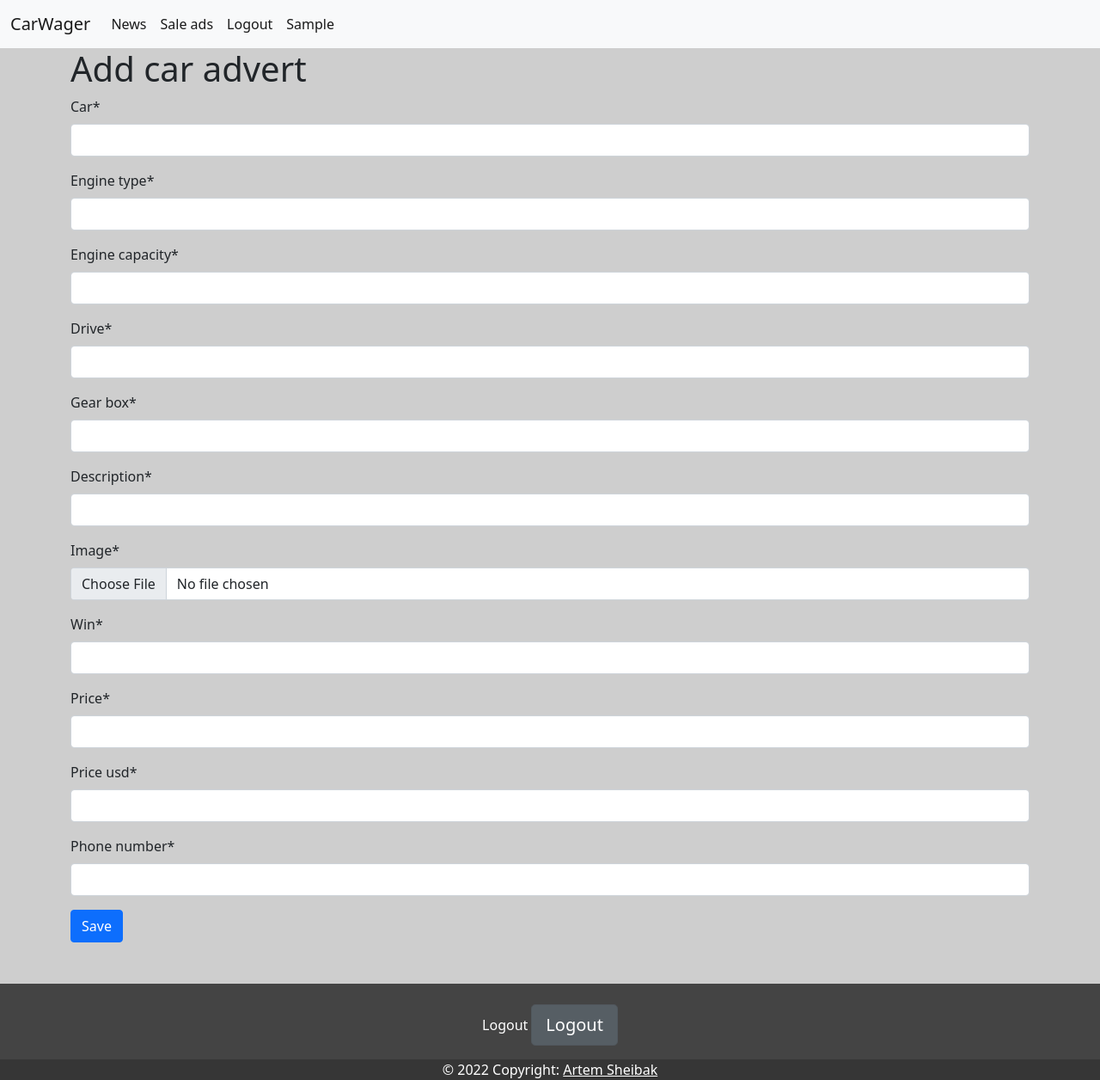
After one commit to weibak/carwager, a Django app: page /showbill/add/ in a window 1280 px wide. The commit adds this page. Shown: the whole page at 86% size. Run offline with Django 4.2, Linux system fonts and the light colour scheme; the visitor is signed in with stand-in values (Sample User, id 1); some libraries are stand-ins or nearby versions.

Commit message:
update project
add form to create new advert

change car model, add model of advert

create few new templates

fix all of url(it's works)

```diff
--- a/carwager/general/templatetags/text_tags.py
+++ b/carwager/general/templatetags/text_tags.py
@@ -4,5 +4,5 @@ register = template.Library()
 
 
 @register.filter(name="cut_text")
-def cut_text(text, length):
-    return text[:length]
+def cut_text(description, length):
+    return description[:length]
--- a/carwager/general/urls.py
+++ b/carwager/general/urls.py
@@ -17,9 +17,9 @@ from django.conf import settings
 from django.contrib import admin
 from django.urls import path
 
-from general.views import register, sign_in, logout_view
+from general.views import register, sign_in, logout_view, profile_view
 from news.views import news_list_all
-from showbill.views import CarView
+from showbill.views import CarView, create_advert, advert_view
 
 urlpatterns = [
     path('admin/', admin.site.urls),
@@ -27,10 +27,12 @@ urlpatterns = [
     path("register/", register, name="register"),
     path("auth/", sign_in, name="auth"),
     path("logout/", logout_view, name="logout"),
-    path('showbill/', CarView.as_view(), name="news"),
-   # path('showbill/', "admin.site.urls", name="showbill"),
-   # path('cars/', "admin.site.urls", name="cars"),
-   # path('cars/auction/', "admin.site.urls", name="cars_auction"),
+    path('showbill/', CarView.as_view(), name="showbill"),
+    path('news/', news_list_all, name="news"),
+    path('profile/', profile_view, name="profile"),
+    path("advert/<int:advert_id>", advert_view, name="car_advert"),
+    path('showbill/add/', create_advert, name="add_advert"),
+
 ]
 
 
--- a/carwager/news/views.py
+++ b/carwager/news/views.py
@@ -11,5 +11,5 @@ def news_list_all(request):
     if request.user.is_anonymous:
         return redirect("auth")
     news = News.objects.order_by("-created_at")
-    logger.info(f"Posts of all users")
+    logger.info(f"News list")
     return render(request, "news/news_list.html", {"news": news})
--- a/carwager/showbill/forms.py
+++ b/carwager/showbill/forms.py
@@ -1,17 +1,41 @@
 from django import forms
+from django.conf import settings
 from django.core.exceptions import ValidationError
 
-from showbill.models import ORDER_BY_CHOICES
+from showbill.models import ORDER_BY_CHOICES, DRIVE, ENGINE_TYPE, GEAR_BOX
 
 
 class CarFiltersForm(forms.Form):
-    cost__gt = forms.IntegerField(min_value=0, label="Cost Min", required=False)
-    cost__lt = forms.IntegerField(min_value=0, label="Cost Max", required=False)
+    price__gt = forms.IntegerField(min_value=0, label="Price Min", required=False)
+    price__lt = forms.IntegerField(min_value=0, label="Price Max", required=False)
     order_by = forms.ChoiceField(choices=ORDER_BY_CHOICES, required=False)
 
     def clean(self):
         cleaned_data = super().clean()
-        cost__gt = cleaned_data.get("cost__gt")
-        cost__lt = cleaned_data.get("cost__lt")
-        if cost__gt and cost__lt and cost__gt > cost__lt:
+        price__gt = cleaned_data.get("price__gt")
+        price__lt = cleaned_data.get("price__lt")
+        if price__gt and price__lt and price__gt > price__lt:
             raise ValidationError("Min price can't be greater than Max price")
+
+
+class AdvertFiltersForm(forms.Form):
+    order_by = forms.ChoiceField(
+        choices=(
+            ("-created_at", "Newest First"),
+            ("created_at", "Oldest First"),),
+        required=False,
+    )
+
+
+class AdvertForm(forms.Form):
+    car = forms.CharField(max_length=100)
+    engine_type = forms.CharField(max_length=100, )
+    engine_capacity = forms.IntegerField()
+    drive = forms.CharField(max_length=100,)
+    gear_box = forms.CharField(max_length=100, )
+    description = forms.CharField(max_length=500)
+    image = forms.ImageField()
+    win = forms.CharField(max_length=17,)
+    price = forms.DecimalField(decimal_places=2, max_digits=15)
+    price_usd = forms.DecimalField(decimal_places=2, max_digits=15)
+    phone_number = forms.CharField(max_length=13)
--- a/carwager/showbill/views.py
+++ b/carwager/showbill/views.py
@@ -1,10 +1,11 @@
 from django.core.paginator import Paginator
-from django.shortcuts import render, redirect
+from django.shortcuts import render, redirect, get_object_or_404
 import logging
-
+from django.contrib import messages
 from django.views.generic import TemplateView
 
-from showbill.forms import CarFiltersForm
+
+from showbill.forms import CarFiltersForm, AdvertForm
 from showbill.models import Advert
 from showbill.queries import filter_cars
 
@@ -15,16 +16,55 @@ class CarView(TemplateView):
     template_name = "showbill/car_list.html"
 
     def get_context_data(self, **kwargs, ):
-        cars = Advert.objects.all()
+        adverts = Advert.objects.all()
         filters_form = CarFiltersForm(self.request.GET)
 
         if filters_form.is_valid():
-            cost__gt = filters_form.cleaned_data["cost__gt"]
-            cost__lt = filters_form.cleaned_data["cost__lt"]
+            price__gt = filters_form.cleaned_data["price__gt"]
+            price__lt = filters_form.cleaned_data["price__lt"]
             order_by = filters_form.cleaned_data["order_by"]
-            cars = filter_cars(cars, cost__gt, cost__lt, order_by)
+            adverts = filter_cars(adverts, price__gt, price__lt, order_by)
 
-        paginator = Paginator(cars, 30)
+        paginator = Paginator(adverts, 30)
         page_number = "page"
-        cars = paginator.get_page(page_number)
-        return {"cars": cars, "filters_form": filters_form}
+        adverts = paginator.get_page(page_number)
+        return {"adverts": adverts, "filters_form": filters_form}
+
+
+def create_advert(request):
+    if request.user.is_authenticated:
+        if request.method == "POST":
+            form = AdvertForm(request.POST, request.FILES)
+            if form.is_valid():
+                logger.info(form.cleaned_data)
+                advert = Advert.objects.create(owner=request.user, **form.cleaned_data)
+                advert.save()
+                return redirect(
+                    "/",
+                )
+        else:
+            form = AdvertForm()
+        return render(request, "showbill/create_advert.html", {"form": form})
+    else:
+        return redirect("auth")
+
+
+def advert_view(request, advert_id):
+    advert = get_object_or_404(Advert, id=advert_id)
+    if request.method == "POST":
+        if request.user.is_authenticated and request.method == "POST":
+            if request.POST["action"] == "add":
+                advert.favorites.add(request.user)
+                messages.info(request, "Product successfully added to favorites")
+            elif request.POST["action"] == "remove":
+                advert.favorites.remove(request.user)
+                messages.info(request, "Product successfully removed to favorites")
+            redirect("product_card", product_id=advert.id)
+    return render(
+        request,
+        "showbill/car_advert.html",
+        {
+            "advert": advert,
+            "is_product_in_favorites": request.user in advert.favorites.all(),
+        },
+    )
--- a/carwager/templates/navbar.html
+++ b/carwager/templates/navbar.html
@@ -2,15 +2,14 @@
 
 <nav class="navbar navbar-expand-lg navbar-light bg-light">
     <div class="container-fluid">
-    <a class="navbar-brand" href="{% url 'home' %}">
-      <img src="{% static 'logo.svg' %}" alt="" width="30" height="24" class="d-inline-block align-text-top">
-      Hey Blog
+        <a class="navbar-brand" href="{% url 'news' %}">
+            CarWager
         </a>
         <button class="navbar-toggler" type="button" data-bs-toggle="collapse" data-bs-target="#navbarSupportedContent"
                 aria-controls="navbarSupportedContent" aria-expanded="false" aria-label="Toggle navigation">
             <span class="navbar-toggler-icon"></span>
         </button>
-    <div class="collapse navbar" id="navbarSupportedContent">
+        <div class="collapse navbar-collapse" id="navbarSupportedContent">
             <ul class="navbar-nav me-auto mb-2 mb-lg-0">
                 <li class="nav-item">
                     <a class="nav-link active" aria-current="page" href="{% url "news" %}">News</a>
@@ -18,20 +17,19 @@
                 <li class="nav-item">
                     <a class="nav-link active" aria-current="page" href="{% url "showbill" %}">Sale ads</a>
                 </li>
+                {% if request.user.is_authenticated %}
                     <li class="nav-item">
-          <a class="nav-link active" aria-current="page" href="{% url "cars" %}">Cars</a>
+                        <a class="nav-link active" aria-current="page" href="{% url "logout" %}">Logout</a>
                     </li>
-        <li class="nav-item">
-          <a class="nav-link active" aria-current="page" href="{% url "cars_auction" %}">Auction cars</a>
+                {% else %}
+                    <li>
+                        <a class="nav-link active" aria-current="page" href="{% url "auth" %}">Login</a>
                     </li>
-          {% if request.user.is_authenticated %}
-            <a class="nav-link active" aria-current="page" href="{% url "logout" %}">Logout</a>
-          {% else %}
-            <a class="nav-link active" aria-current="page" href="{% url "auth" %}">Login</a>
                 {% endif %}
                 {% if request.user.is_authenticated %}
                     <li class="nav-item">
-          <a class="nav-link active" aria-current="page" href="{% url "profile" %}">{{request.user.first_name}}</a>
+                        <a class="nav-link active" aria-current="page"
+                           href="{% url "profile" %}">{{ request.user.first_name }}</a>
                     </li>
                 {% endif %}
             </ul>
--- /dev/null
+++ b/carwager/templates/showbill/create_advert.html
@@ -0,0 +1,11 @@
+{% extends "base.html" %}
+{% load crispy_forms_filters %}
+
+{% block content %}
+  <h1>Add car advert</h1>
+  <form enctype="multipart/form-data" method="POST" class="post-form">
+    {% csrf_token %}
+    {{ form | crispy }}
+    <button type="submit" class="save btn btn-primary">Save</button>
+  </form>
+{% endblock %}
```
Also changed, not shown: carwager/general/views.py (+25 -0 lines), carwager/showbill/models.py (+5 -3 lines), carwager/showbill/queries.py (+11 -14 lines), carwager/templates/profile.html (added, +71 -0 lines), carwager/templates/showbill/car_advert.html (added, +33 -0 lines), carwager/templates/showbill/car_card.html (+11 -7 lines), carwager/templates/showbill/car_list.html (+8 -8 lines), carwager/showbill/migrations/0002_advert_favorites.py (added), carwager/static/no-image.jpg (added). Lines whose indentation alone changed are shown as unchanged.
